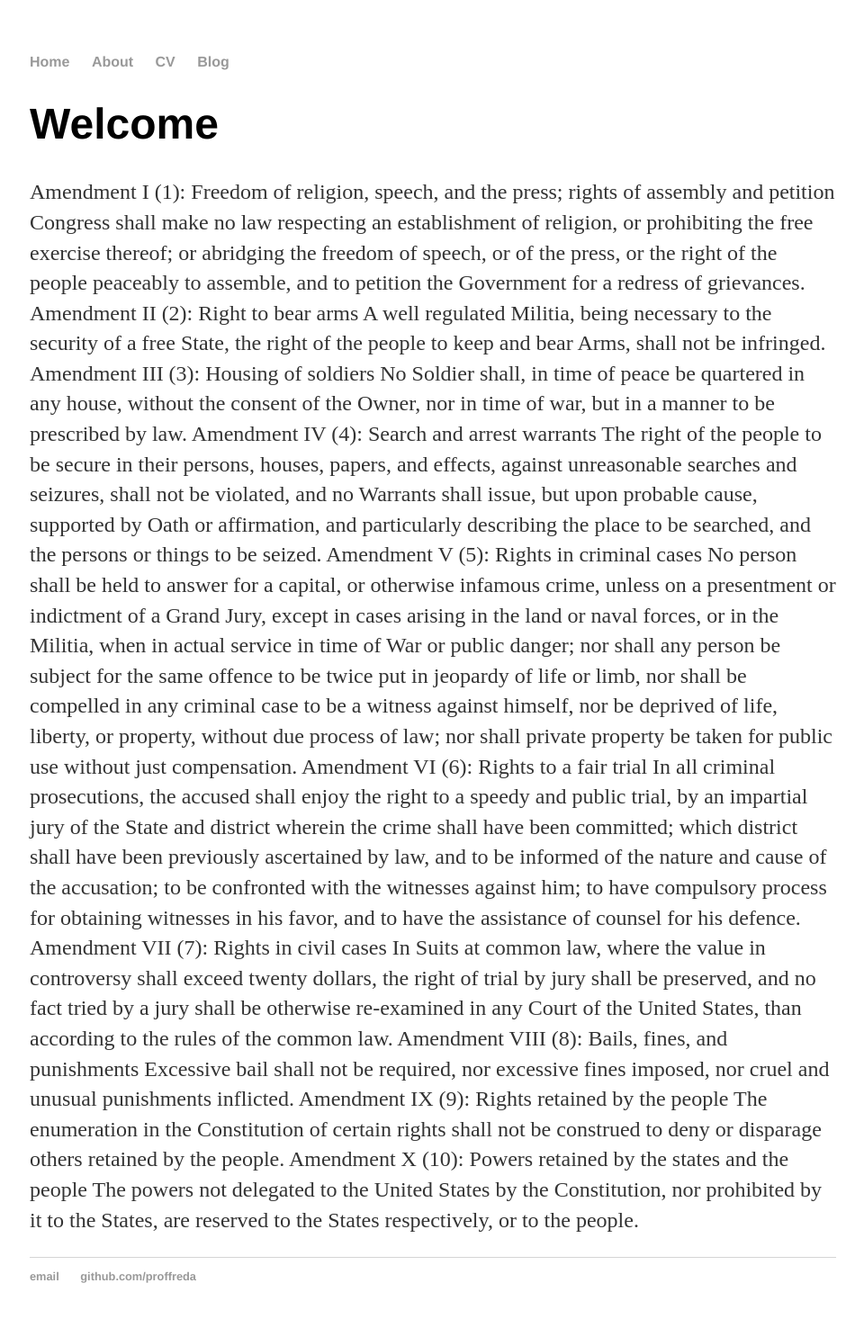
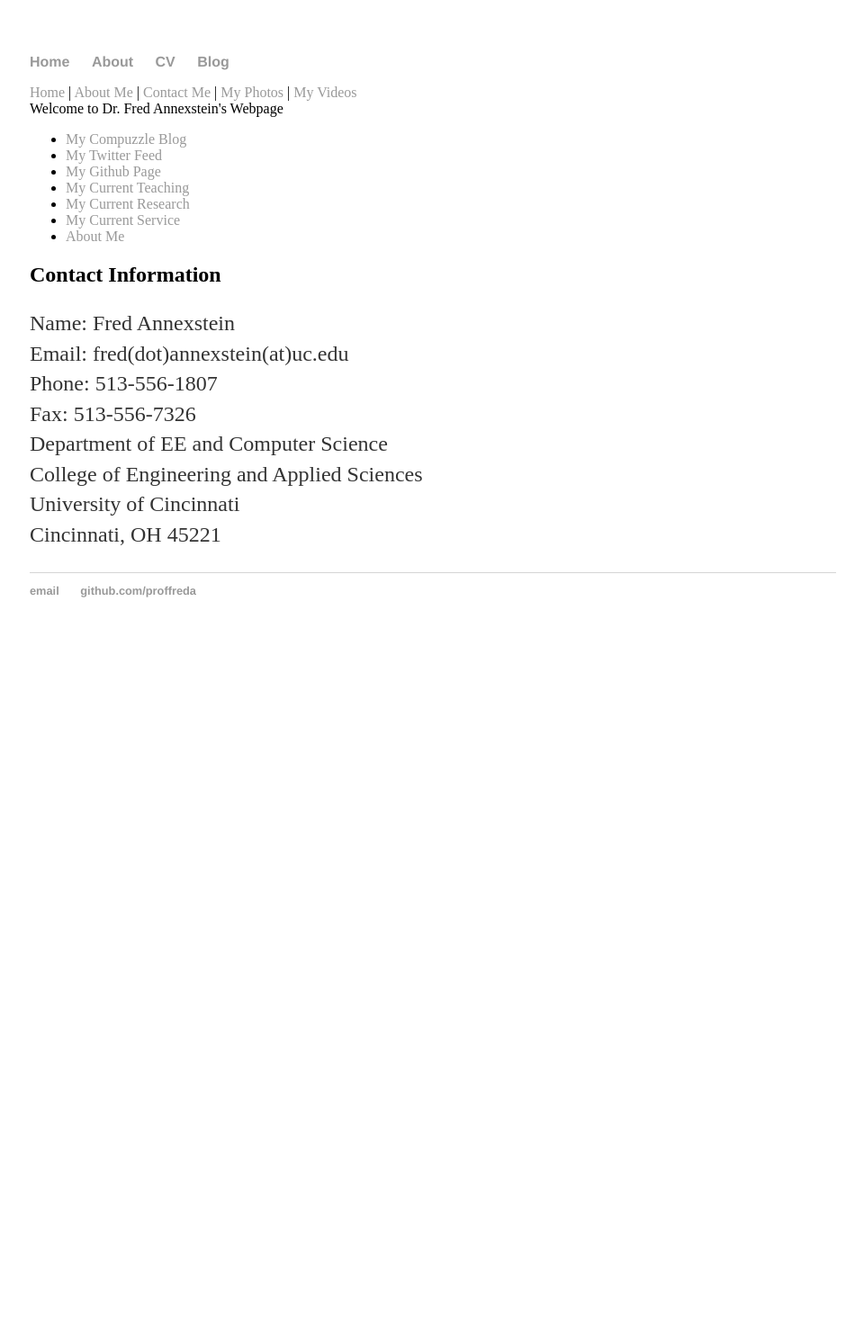
Before and after one commit to proffreda/proffreda.github.io, a Jekyll site: the page built from index.html, in a window 1280 px wide. Shown: the whole page at 90% size, without its empty margins (159-1119 px from the left). Built offline with Jekyll 4.4.1, drawn with Linux system fonts in a browser that asks for light colours; after the commit the page ends 900 px from its top, so only the background shows below that.

Commit message:
Update index.html

```diff
--- a/index.html
+++ b/index.html
@@ -1,44 +1,46 @@
 ---
 layout: default
-title: CWHS Computer Science
+title: Prof Fred Annexstein
 ---
-<div class="blurb">
-	<h1>Welcome</h1>
-	<p>
-Amendment I (1): Freedom of religion, speech, and the press; rights of assembly and petition
-Congress shall make no law respecting an establishment of religion, or prohibiting the free exercise thereof; or
-abridging the freedom of speech, or of the press, or the right of the people peaceably to assemble, and to petition
-the Government for a redress of grievances.
-Amendment II (2): Right to bear arms
-A well regulated Militia, being necessary to the security of a free State, the right of the people to keep and bear
-Arms, shall not be infringed.
-Amendment III (3): Housing of soldiers
-No Soldier shall, in time of peace be quartered in any house, without the consent of the Owner, nor in time of war,
-but in a manner to be prescribed by law.
-Amendment IV (4): Search and arrest warrants
-The right of the people to be secure in their persons, houses, papers, and effects, against unreasonable searches
-and seizures, shall not be violated, and no Warrants shall issue, but upon probable cause, supported by Oath or
-affirmation, and particularly describing the place to be searched, and the persons or things to be seized.
-Amendment V (5): Rights in criminal cases
-No person shall be held to answer for a capital, or otherwise infamous crime, unless on a presentment or indictment
-of a Grand Jury, except in cases arising in the land or naval forces, or in the Militia, when in actual service in time
-of War or public danger; nor shall any person be subject for the same offence to be twice put in jeopardy of life or
-limb, nor shall be compelled in any criminal case to be a witness against himself, nor be deprived of life, liberty, or
-property, without due process of law; nor shall private property be taken for public use without just compensation.
-Amendment VI (6): Rights to a fair trial
-In all criminal prosecutions, the accused shall enjoy the right to a speedy and public trial, by an impartial jury of the
-State and district wherein the crime shall have been committed; which district shall have been previously ascertained by law, and to be informed of the nature and cause of the accusation; to be confronted with the witnesses
-against him; to have compulsory process for obtaining witnesses in his favor, and to have the assistance of counsel
-for his defence.
-Amendment VII (7): Rights in civil cases
-In Suits at common law, where the value in controversy shall exceed twenty dollars, the right of trial by jury shall be
-preserved, and no fact tried by a jury shall be otherwise re-examined in any Court of the United States, than according to the rules of the common law.
-Amendment VIII (8): Bails, fines, and punishments
-Excessive bail shall not be required, nor excessive fines imposed, nor cruel and unusual punishments inflicted.
-Amendment IX (9): Rights retained by the people
-The enumeration in the Constitution of certain rights shall not be construed to deny or disparage others retained by
-the people.
-Amendment X (10): Powers retained by the states and the people
-The powers not delegated to the United States by the Constitution, nor prohibited by it to the States, are reserved
-to the States respectively, or to the people.
-	</p>
+      <div id="wrapper">
+
+        <div id="header">
+          <div id="nav"><a href="index.html">Home</a> | <a href="#">About Me</a> | <a href="#">Contact Me</a> | <a href="#">My Photos</a> | <a href="#">My Videos</a></div>
+          <div id="bg"></div>
+        </div>
+
+        <div id="main-content">
+          <div id="left-column">
+            <div id="logo">
+              Welcome to Dr. Fred Annexstein's Webpage
+            </div>
+
+
+      <div id="nav">
+        <ul>
+          <li><a class="active" title="home" href="http://compuzzle.wordpress.com">My Compuzzle Blog </a></li>
+          <li><a class="active" title="home" href="http://twitter.com/proffreda">My Twitter Feed</a></li>
+          <li><a class="active" title="home" href="http://github.uc.edu/annexsfs">My Github Page</a></li>
+          <li><a title="home" href="#teaching">My Current Teaching</a></li>
+          <li><a title="home" href="#research">My Current Research</a></li>
+          <li><a title="home" href="#">My Current Service</a></li>
+          <li><a title="home" href="#aboutme">About Me</a></li>
+        </ul>
+      </div>
+
+
+      <div id="content">
+        <h2>Contact Information </h2>
+        <p>
+
+          Name: Fred Annexstein <br>
+          Email: fred(dot)annexstein(at)uc.edu <br>
+          Phone: 513-556-1807 <br>
+          Fax: 513-556-7326 <br>
+          Department of EE and Computer Science <br>
+          College of Engineering and Applied Sciences <br>
+          University of Cincinnati <br>
+          Cincinnati, OH 45221 <br>
+        </p>
+        <p>
+        </p>
```
